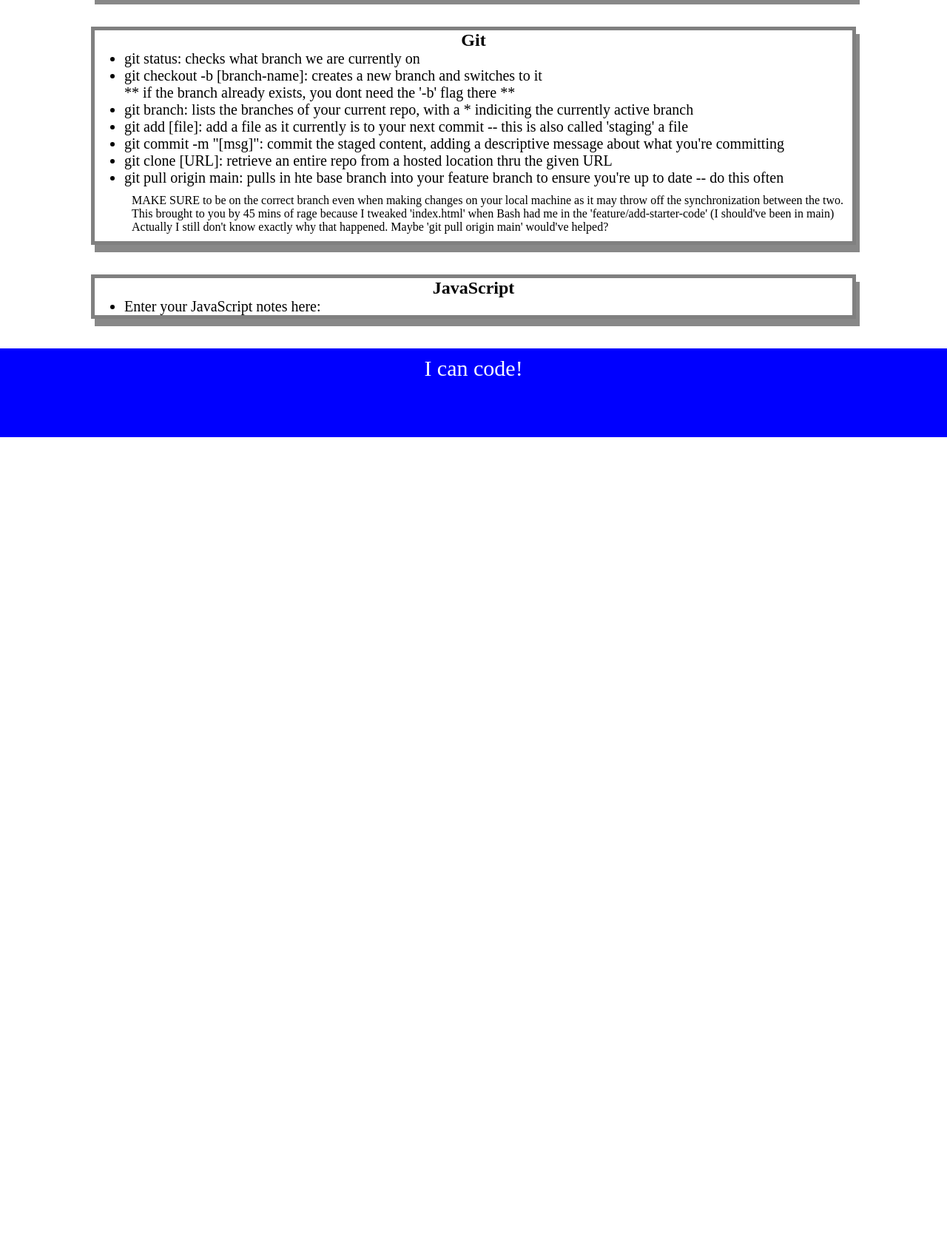
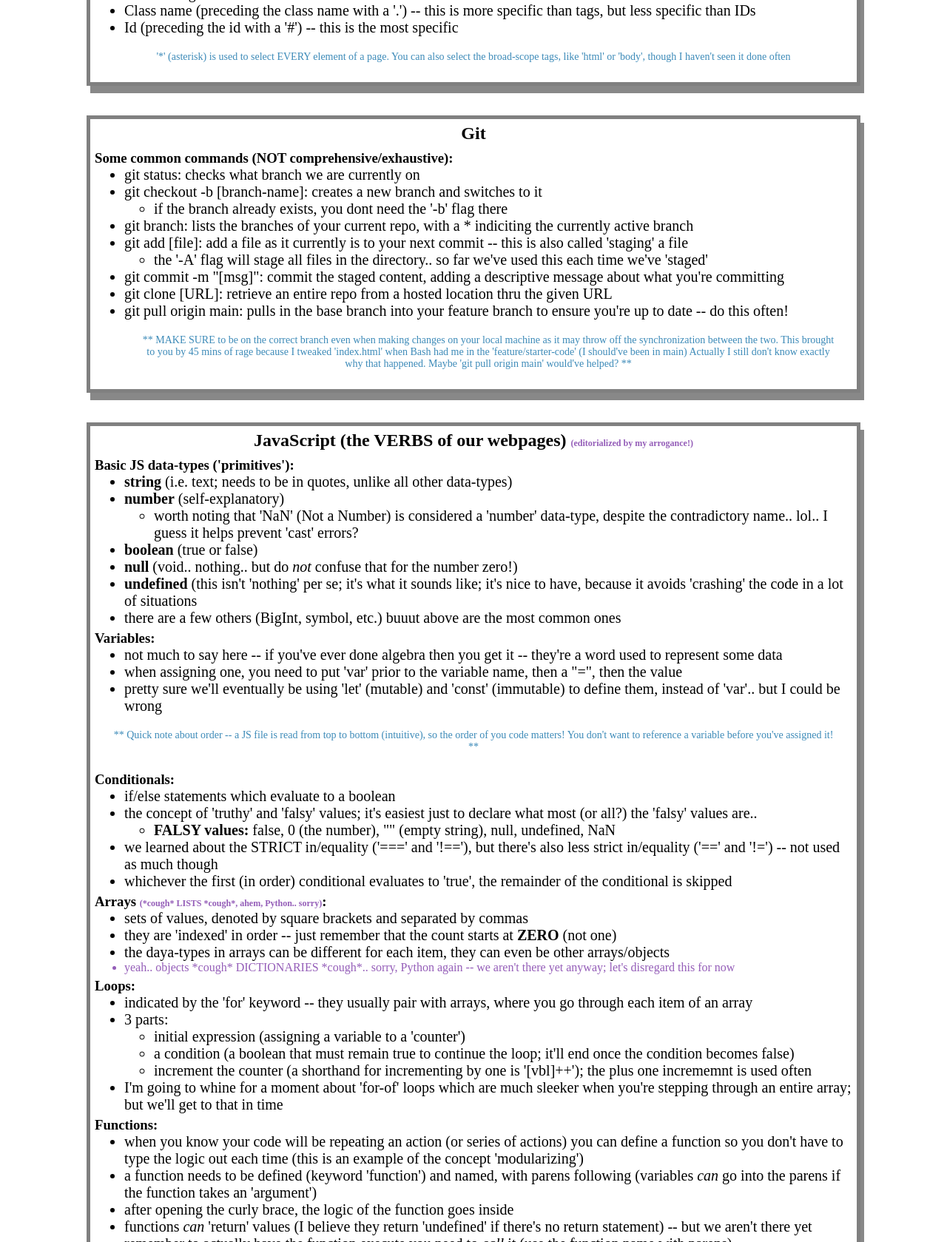
Before and after one commit to tjr1387/prework-study-guide, a plain HTML site: page index.html in a window 1280 px wide. Shown: the part 1121-2800 px from the top of the page at 74% size. Before the commit the page ends 1712 px from the top, so only its background shows below. Drawn offline with Linux system fonts and the light colour scheme.

Commit message:
added more JS; tweaked style and HTML

```diff
--- a/assets/script.js
+++ b/assets/script.js
@@ -1,25 +1,38 @@
 var topics = ['HTML', 'CSS', 'Git', 'JavaScript'];      // 'let' or 'const'?? isn't 'var' dated? perhaps I'm ahead of myself
 
-/*
-for (topic of topics) {     // for-of is soooo much prettier here!
-    console.log(topic);     // but I'll stick to what I'm 'supposed' to do.. FOR (pun!) now
+var randomTopic = topics[Math.floor(Math.random() * topics.length)];
+
+/* how the 'listTopics' function SHOULD be  :)
+for (topic of topics) {         // for-of is soooo much prettier here!
+    console.log(topic);         // ..but I'll stick to what I'm 'supposed' to do.. FOR (pun!) now
 }
 */
 
+function listTopics() {
     for (var x = 0; x < topics.length; x++) {
         console.log(topics[x]);
     }
+}
 
-/*
-if (topic === 'HTML') {
+function selectTopic() {
+    if (randomTopic === 'HTML') {
         console.log("Let's study HTML!");
-} else if (topic === 'CSS') {
+    } else if (randomTopic === 'CSS') {
         console.log("Let's study CSS!");
-} else if (topic === 'Git') {
+    } else if (randomTopic === 'Git') {
         console.log("Let's study Git!");
-} else if (topic === 'JavaScript') {
+    } else if (randomTopic === 'JavaScript') {
         console.log("Let's study JavaScript!");
     } else {
         console.log('Please try again!');
     }
-*/
+}
+
+console.log('Here are the topics we learned through Prework:');
+
+listTopics();
+
+
+console.log('Which topic should we study first?');
+
+selectTopic();
--- a/assets/style.css
+++ b/assets/style.css
@@ -5,13 +5,18 @@
 
 header, footer {
     width: 100%;
-    height: 120px;
+    height: 130px;
     background-color: blue;
     color: white;
 }
 
 h1, h2 {
     text-align: center;
+    padding-bottom: 4px;
+}
+
+h3 {
+    padding-top: 5px;
 }
 
 img {
@@ -28,8 +33,10 @@ ul {
 }
 
 p {
-    padding: 10px;
-    font-size: 16px;
+    padding: 20px;
+    font-size: 14px;
+    color: rgb(60, 138, 184);
+    text-align: center;
 }
 
 footer p {
@@ -40,6 +47,12 @@ footer p {
 .card {
 width: 80%;
 margin: 40px auto;
+padding: 6px;
 border: 5px solid gray;
 box-shadow: 5px 10px #888888;
 }
+
+.aside {
+    color: rgb(148, 93, 184);
+    font-size: 12px;
+}
--- a/index.html
+++ b/index.html
@@ -15,7 +15,7 @@
     </header>
     <main>
       <section class="card" id="html-section">
-        <h2>HTML</h2>
+        <h2>HTML (the NOUNS of our webpages)</h2>
         <ul>
           <li>The head element contains information about the webpage. Here are some elements you'll fine within:</li>
             <ul>
@@ -32,35 +32,35 @@
               <li>'h1' thru 'h6' (headings, 1 being the most prominment -- there should only ever be ONE h1 on a page)</li>
               <li>'p' (paragraph)</li>
               <li>'ul' and 'ol' (unordered lists, and ordered lists) with 'li' (items of the lists) inside them </li>
-              <li>'img' (images) which inside the tag require a 'src' attribute (location of the image), and an 'alt' (text describing the image)</li>
-              <li>'a' (links; 'a' means 'anchor'), with a 'href' attribute (the URL the browser will go to when clicked)</li>
-              <li>'div' (an unspecific chunk, carved out in a block -- meaning content following this we be bumped onto another line beneath it)</li>
+              <li>'img' (images) which inside the tag requires a 'src' attribute (location of the image), and an 'alt' attribute (text describing the image)</li>
+              <li>'a' (links; 'a' means 'anchor'), with a 'href' attribute (the URL/file location the browser will go to when clicked)</li>
+              <li>'div' (an unspecific chunk, carved out in a block -- meaning content following this will be bumped onto another line beneath it)</li>
               <li>'span' (an <i>inline</i> chunk, meaning the chunk carved out will stay on one line, and following content can also be on that line</li>
             </ul>
         </ul>
         <p>
-          A note on divs/semantics: tags like 'main', 'section' and 'nav' all behave like divs, but add more context to the specific function of those divs.
-          Generally, this is good practice. It adds more clarity for other devs looking at your work
+          ** A note on divs/semantics: tags like 'main', 'section' and 'nav' all behave like divs, but add more context to the specific function of those divs.
+          Generally, this is good practice. It adds more clarity for other devs looking at your work **
         </p>
       </section>
 
       <section class="card" id="css-section">
-        <h2>CSS</h2>
+        <h2>CSS (the ADJECTIVES of our webpages)</h2>
         <h3>Some basic CSS properties:</h3>
           <ul>
             <li>'margin' indicates how much space we want around the <i>outside</i> of an element.</li>
             <li>'padding' indicates how much space we want around the content <i>inside</i> an element.</li>
             <li>'text-align' is the justification/positioning of the text (i.e. left, center, right)</li>
             <li>'font-weight' is the thickness of the text (can be measured in numbers by the hundred, or names like bold or bolder, e.g.)</li>
-            <li>''font-family' is the specific font used (i.e. Arial, Trebuchet, Times New Roman, etc.) -- there are defaults if you don't specify</li>
+            <li>'font-family' is the specific font used (i.e. Arial, Trebuchet, Times New Roman, etc.) -- there are defaults if you don't specify</li>
             <li>'color' is the text color</li>
             <li>'background-color' is the color of the entire background space of the element</li>
           </ul>
-          <p>** Colors can be described in a few different ways: pre-set color names (i.e. blue), RGB[A] values, or hex values**</p>
+          <p>** Colors can be described in a few different ways: pre-set color names (i.e. blue), RGB[A] values, or hex values; VS Code has a very easy-to-use 'color picker' that's point-and-click**</p>
           <h3>Ways to select elements:</h3>
             <ul>
               <li>Element/tag name</li>
-              <li>Class name (preceding the class name with a '.')</li>
+              <li>Class name (preceding the class name with a '.') -- this is more specific than tags, but less specific than IDs</li>
               <li>Id (preceding the id with a '#') -- this is the most specific</li>
             </ul>
           <p>'*' (asterisk) is used to select EVERY element of a page. You can also select the broad-scope tags, like 'html' or 'body', though I haven't seen it done often</p>
@@ -68,27 +68,85 @@
 
       <section class="card" id="git-section">
         <h2>Git</h2>
+        <h3>Some common commands (NOT comprehensive/exhaustive):</h3>
         <ul>
           <li>git status: checks what branch we are currently on</li>
           <li>git checkout -b [branch-name]: creates a new branch and switches to it
-            <br>   ** if the branch already exists, you dont need the '-b' flag there **
+            <ul>
+              <li> if the branch already exists, you dont need the '-b' flag there </li>
+            </ul>
           </li>
           <li>git branch: lists the branches of your current repo, with a * indiciting the currently active branch</li>
           <li>git add [file]: add a file as it currently is to your next commit -- this is also called 'staging' a file</li>
+            <ul>
+              <li>the '-A' flag will stage all files in the directory.. so far we've used this each time we've 'staged'</li>
+            </ul>
           <li>git commit -m "[msg]": commit the staged content, adding a descriptive message about what you're committing</li>
           <li>git clone [URL]: retrieve an entire repo from a hosted location thru the given URL</li>
-          <li>git pull origin main: pulls in hte base branch into your feature branch to ensure you're up to date -- do this often</li>
-          <p>MAKE SURE to be on the correct branch even when making changes on your local machine as it may throw off the synchronization between the two.
-            This brought to you by 45 mins of rage because I tweaked 'index.html' when Bash had me in the 'feature/add-starter-code' (I should've been in main)
-            Actually I still don't know exactly why that happened. Maybe 'git pull origin main' would've helped?
+          <li>git pull origin main: pulls in the base branch into your feature branch to ensure you're up to date -- do this often!</li>
+          <p>** MAKE SURE to be on the correct branch even when making changes on your local machine as it may throw off the synchronization between the two.
+            This brought to you by 45 mins of rage because I tweaked 'index.html' when Bash had me in the 'feature/starter-code' (I should've been in main)
+            Actually I still don't know exactly why that happened. Maybe 'git pull origin main' would've helped? **
           </p>
         </ul>
       </section>
 
       <section class="card" id="javascript-section">
-        <h2>JavaScript</h2>
+        <h2>JavaScript (the VERBS of our webpages) <span class="aside">(editorialized by my arrogance!)</span></h2>
+        <h3>Basic JS data-types ('primitives'):</h3>
+          <ul>
+            <li><b>string</b> (i.e. text; needs to be in quotes, unlike all other data-types)</li>
+            <li><b>number</b> (self-explanatory)</li>
+              <ul>
+                <li>worth noting that 'NaN' (Not a Number) is considered a 'number' data-type, despite the contradictory name.. lol.. I guess it helps prevent 'cast' errors?</li>
+              </ul>
+            <li><b>boolean</b> (true or false)</li>
+            <li><b>null</b> (void.. nothing.. but do <i>not</i> confuse that for the number zero!)</li>
+            <li><b>undefined</b> (this isn't 'nothing' per se; it's what it sounds like; it's nice to have, because it avoids 'crashing' the code in a lot of situations</li>
+            <li>there are a few others (BigInt, symbol, etc.) buuut above are the most common ones</li>
+          </ul>
+        <h3>Variables:</h3>
+          <ul>
+            <li>not much to say here -- if you've ever done algebra then you get it -- they're a word used to represent some data</li>
+            <li>when assigning one, you need to put 'var' prior to the variable name, then a "=", then the value</li>
+            <li>pretty sure we'll eventually be using 'let' (mutable) and 'const' (immutable) to define them, instead of 'var'.. but I could be wrong</li>
+          </ul>
+        <p>** Quick note about order -- a JS file is read from top to bottom (intuitive), so the order of you code matters! You don't want to reference a variable before you've assigned it! **</p>
+        <h3>Conditionals:</h3>
+          <ul>
+            <li>if/else statements which evaluate to a boolean</li>
+            <li>the concept of 'truthy' and 'falsy' values; it's easiest just to declare what most (or all?) the 'falsy' values are..</li>
+              <ul>
+                <li><b>FALSY values:</b> false, 0 (the number), "" (empty string), null, undefined, NaN</li>
+              </ul>
+            <li>we learned about the STRICT in/equality ('===' and '!=='), but there's also less strict in/equality ('==' and '!=') -- not used as much though</li>
+            <li>whichever the first (in order) conditional evaluates to 'true', the remainder of the conditional is skipped</li>
+          </ul>
+        <h3>Arrays <span class="aside">(*cough* LISTS *cough*, ahem, Python.. sorry)</span>:</h3>
+          <ul>
+            <li>sets of values, denoted by square brackets and separated by commas</li>
+            <li>they are 'indexed' in order -- just remember that the count starts at <b>ZERO</b> (not one)</li>
+            <li>the daya-types in arrays can be different for each item, they can even be other arrays/objects</li>
+            <li class="aside" style="font-size: 16px;">yeah.. objects *cough* DICTIONARIES *cough*.. sorry, Python again -- we aren't there yet anyway; let's disregard this for now</li>
+          </ul>
+        <h3>Loops:</h3>
         <ul>
-          <li>Enter your JavaScript notes here:</li>
+          <li>indicated by the 'for' keyword -- they usually pair with arrays, where you go through each item of an array</li>
+          <li>3 parts:</li>
+            <ul>
+              <li>initial expression (assigning a variable to a 'counter')</li>
+              <li>a condition (a boolean that must remain true to continue the loop; it'll end once the condition becomes false)</li>
+              <li>increment the counter (a shorthand for incrementing by one is '[vbl]++'); the plus one incrememnt is used often</li>
+            </ul>
+          <li>I'm going to whine for a moment about 'for-of' loops which are much sleeker when you're stepping through an entire array; but we'll get to that in time</li>
+        </ul>
+        <h3>Functions:</h3>
+        <ul>
+          <li>when you know your code will be repeating an action (or series of actions) you can define a function so you don't have to type the logic out each time (this is an example of the concept 'modularizing')</li>
+          <li>a function needs to be defined (keyword 'function') and named, with parens following (variables <i>can</i> go into the parens if the function takes an 'argument')</li>
+          <li>after opening the curly brace, the logic of the function goes inside</li>
+          <li>functions <i>can</i> 'return' values (I believe they return 'undefined' if there's no return statement) -- but we aren't there yet</li>
+          <li>remember to actually have the function execute you need to <i>call</i> it (use the function name with parens)</li>
         </ul>
       </section>
     </main>
```
Lines whose indentation alone changed are shown as unchanged.
